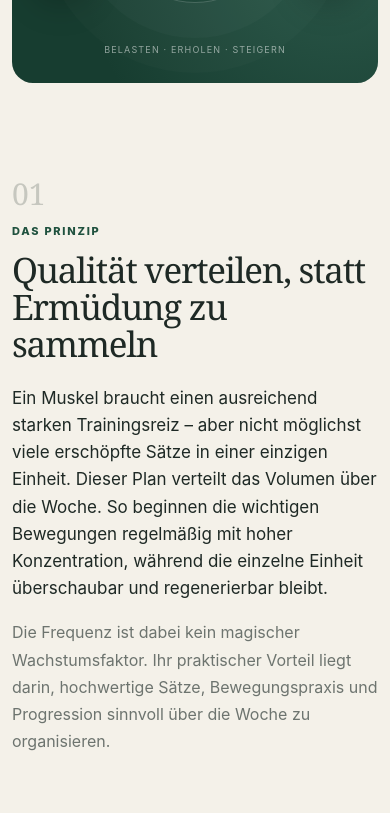
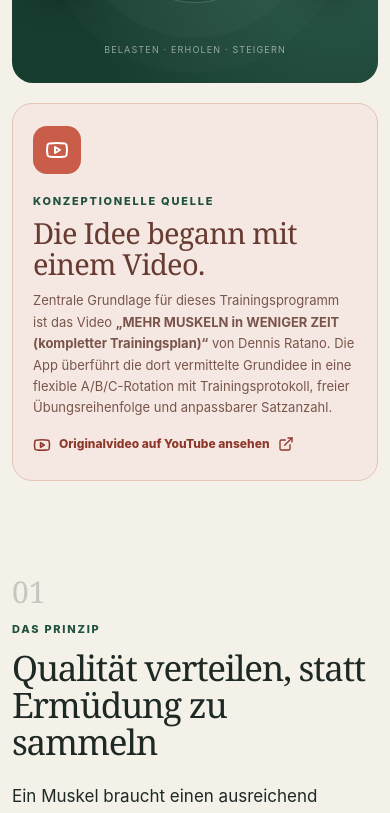
Before and after one commit to Dandiccf/ganzkoerper-training-app, a Next.js app: page /grundidee in a window 390 px wide. Shown: the part 922-1735 px from the top of the page. Built offline with nearby package versions, Linux system fonts and the light colour scheme.

Commit message:
Highlight training program video source

```diff
--- a/app/globals.css
+++ b/app/globals.css
@@ -245,6 +245,12 @@ button:focus-visible, input:focus-visible { outline: 3px solid rgba(84, 142, 125
 .concept-keyfacts { display: flex; gap: 28px; margin-top: 38px; border-top: 1px solid rgba(255,255,255,.15); padding-top: 24px; }
 .concept-keyfacts span { color: rgba(255,255,255,.62); font-size: 11px; text-transform: uppercase; letter-spacing: .07em; }
 .concept-keyfacts strong { display: block; color: white; font: 500 30px Georgia, serif; margin-bottom: 4px; }
+.concept-origin { max-width: 960px; margin: 38px auto 0; display: grid; grid-template-columns: 64px 1fr; gap: 24px; padding: 28px 30px; border: 1px solid #e3c4b6; border-radius: 20px; background: #f5e8e2; color: #673b31; }
+.origin-icon { width: 58px; height: 58px; display: grid; place-items: center; border-radius: 17px; background: #c95d4a; color: white; }
+.concept-origin h2 { font: 500 clamp(26px, 3vw, 36px)/1.08 Georgia, serif; letter-spacing: -.025em; margin: 8px 0 11px; }
+.concept-origin p { color: #79544b; line-height: 1.65; margin: 0; }
+.concept-origin a { width: fit-content; display: inline-flex; align-items: center; gap: 8px; margin-top: 17px; color: #8e382b; font-size: 12px; font-weight: 800; text-decoration: none; }
+.concept-origin a:hover { text-decoration: underline; }
 .rotation-visual { position: relative; min-height: 500px; display: grid; place-items: center; z-index: 1; }
 .rotation-ring { width: 230px; height: 230px; border: 1px solid rgba(255,255,255,.19); border-radius: 50%; display: grid; place-items: center; color: rgba(255,255,255,.28); box-shadow: 0 0 0 35px rgba(255,255,255,.025), 0 0 0 70px rgba(255,255,255,.015); }
 .orbit-day { position: absolute; width: 76px; height: 76px; border-radius: 50%; display: grid; place-items: center; font: 500 38px Georgia, serif; box-shadow: 0 15px 35px rgba(0,0,0,.24); }
@@ -415,6 +421,11 @@ button:focus-visible, input:focus-visible { outline: 3px solid rgba(84, 142, 125
   .concept-keyfacts { display: grid; grid-template-columns: repeat(3, 1fr); gap: 10px; }
   .concept-keyfacts strong { font-size: 25px; }
   .concept-keyfacts span { font-size: 8px; }
+  .concept-origin { grid-template-columns: 1fr; gap: 15px; margin-top: 20px; padding: 22px 20px; }
+  .origin-icon { width: 48px; height: 48px; border-radius: 14px; }
+  .concept-origin h2 { font-size: 29px; }
+  .concept-origin p { font-size: 13px; }
+  .concept-origin a { align-items: flex-start; }
   .rotation-visual { min-height: 330px; }
   .rotation-ring { width: 170px; height: 170px; }
   .orbit-day { width: 58px; height: 58px; font-size: 28px; }
--- a/app/grundidee/page.tsx
+++ b/app/grundidee/page.tsx
@@ -13,6 +13,7 @@ import {
   Sparkles,
   Timer,
   TrendingUp,
+  Youtube,
 } from "lucide-react";
 
 export const metadata: Metadata = {
@@ -71,6 +72,19 @@ export default function ConceptPage() {
             <div className="rotation-ring"><RotateCcw size={44} /></div>
             {days.map((day) => <span key={day.code} className={`orbit-day orbit-${day.code.toLowerCase()}`} style={{ background: day.color }}>{day.code}</span>)}
             <small>Belasten · erholen · steigern</small>
+          </div>
+        </section>
+
+        <section className="concept-origin" aria-labelledby="concept-origin-title">
+          <span className="origin-icon"><Youtube /></span>
+          <div>
+            <span className="eyebrow">Konzeptionelle Quelle</span>
+            <h2 id="concept-origin-title">Die Idee begann mit einem Video.</h2>
+            <p>
+              Zentrale Grundlage für dieses Trainingsprogramm ist das Video <strong>„MEHR MUSKELN in WENIGER ZEIT (kompletter Trainingsplan)“</strong> von Dennis Ratano.
+              Die App überführt die dort vermittelte Grundidee in eine flexible A/B/C-Rotation mit Trainingsprotokoll, freier Übungsreihenfolge und anpassbarer Satzanzahl.
+            </p>
+            <a href="https://www.youtube.com/watch?v=I7UtSo0NTaA" target="_blank" rel="noreferrer"><Youtube size={18} /> Originalvideo auf YouTube ansehen <ExternalLink size={16} /></a>
           </div>
         </section>
 
@@ -200,9 +214,9 @@ export default function ConceptPage() {
         <section className="concept-sources">
           <span className="eyebrow">Hintergrund & Quellen</span>
           <h2>Woher die Idee kommt</h2>
-          <p>Die konkrete Rotation wurde aus den archivierten Originalvorlagen dieses Projekts entwickelt und durch folgende Quellen eingeordnet.</p>
+          <p>Die konzeptionelle Basis bildet Dennis Ratanos Video. Übungsauswahl und Ausgestaltung wurden anhand der archivierten Originalvorlagen dieses Projekts konkretisiert und durch wissenschaftliche Übersichtsarbeiten eingeordnet.</p>
           <div className="source-links">
-            <a href="https://youtu.be/I7UtSo0NTaA?si=64tkHbkw3-qBR6lt" target="_blank" rel="noreferrer"><span><strong>Mehr Muskeln in weniger Zeit</strong><small>Video von Dennis Ratano · konzeptionelle Inspiration</small></span><ExternalLink /></a>
+            <a href="https://www.youtube.com/watch?v=I7UtSo0NTaA" target="_blank" rel="noreferrer"><span><strong>MEHR MUSKELN in WENIGER ZEIT</strong><small>Video von Dennis Ratano · zentrale konzeptionelle Grundlage</small></span><ExternalLink /></a>
             <a href="https://pubmed.ncbi.nlm.nih.gov/30558493/" target="_blank" rel="noreferrer"><span><strong>Trainingsfrequenz und Hypertrophie</strong><small>Systematische Übersichtsarbeit und Meta-Analyse</small></span><ExternalLink /></a>
             <a href="https://pubmed.ncbi.nlm.nih.gov/36334240/" target="_blank" rel="noreferrer"><span><strong>Nähe zum Muskelversagen</strong><small>Systematische Übersichtsarbeit mit Meta-Analyse</small></span><ExternalLink /></a>
           </div>
```
